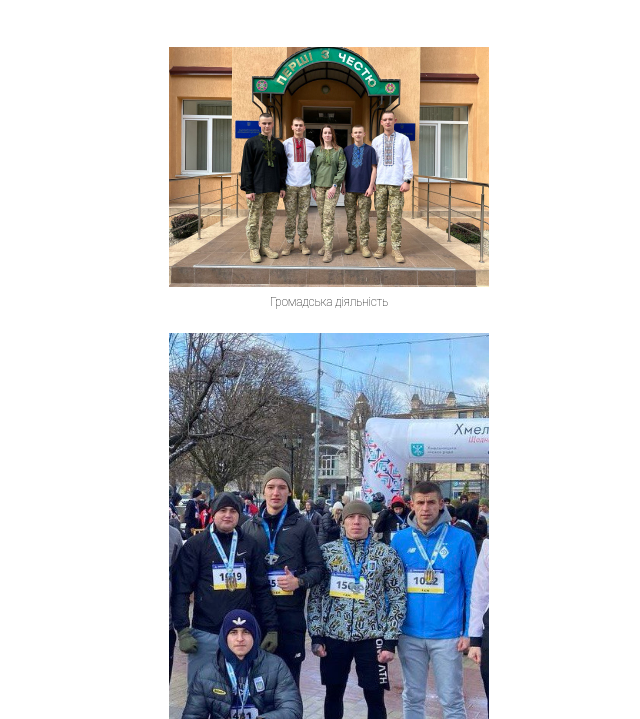
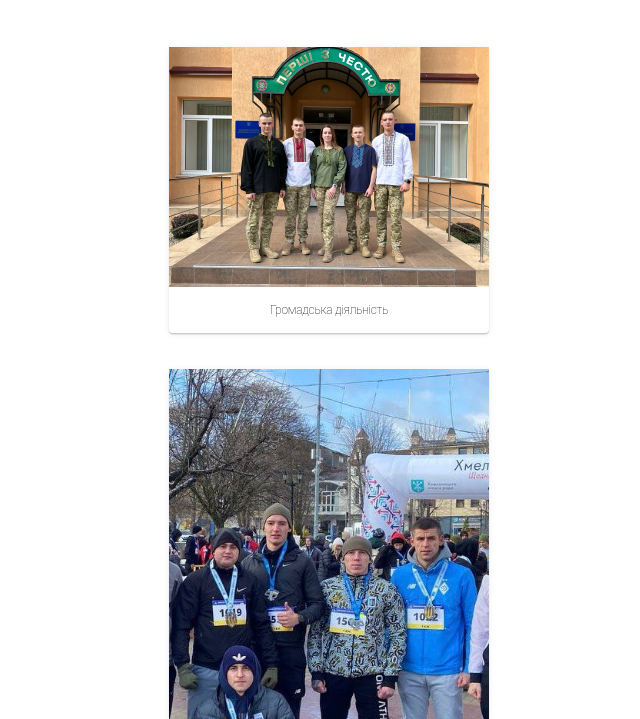
Before and after one commit to l1l1az/artem-g, a plain HTML site: page index.html in a window 1280 px wide. Shown: the part 821-1540 px from the top of the page, without its empty margins (311-951 px from the left). Drawn offline with Linux system fonts and the light colour scheme.

Commit message:
add index file

```diff
--- a/css/styles.css
+++ b/css/styles.css
@@ -168,7 +168,14 @@ body {
     display: flex;
         flex-direction: column;
         align-items: center;
-        gap: 24px;
+        gap: 36px;
+
+}
+
+.pictures-item{
+
+    border-radius: 0 0 4px 4px;
+        box-shadow: 0 2px 1px 0 rgba(46, 47, 66, 0.08), 0 1px 1px 0 rgba(46, 47, 66, 0.16), 0 1px 6px 0 rgba(46, 47, 66, 0.08);
 }
 
 .pictures-text{
@@ -176,8 +183,9 @@ body {
         font-size: 12px;
         letter-spacing: -0.02em;
         color: #000;
-        margin-top: 8px;
+        margin-top: 16px;
         text-align: center;
+        padding-bottom: 16px;
 }
 
 /* ============= FOOOTER ============ */
```
